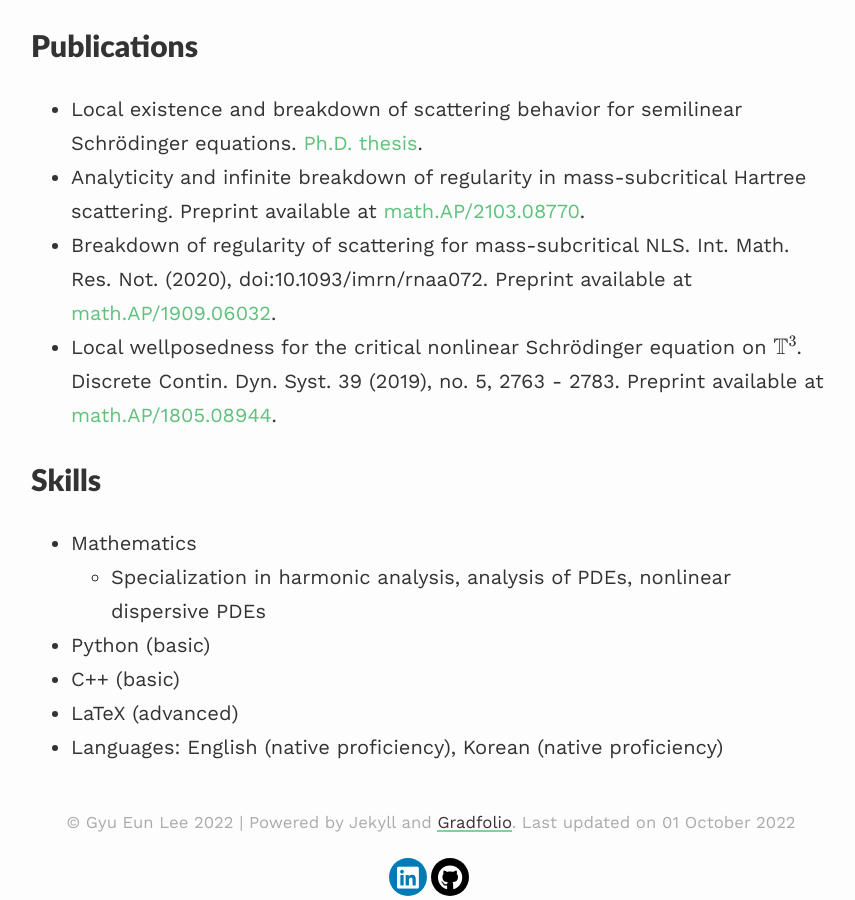
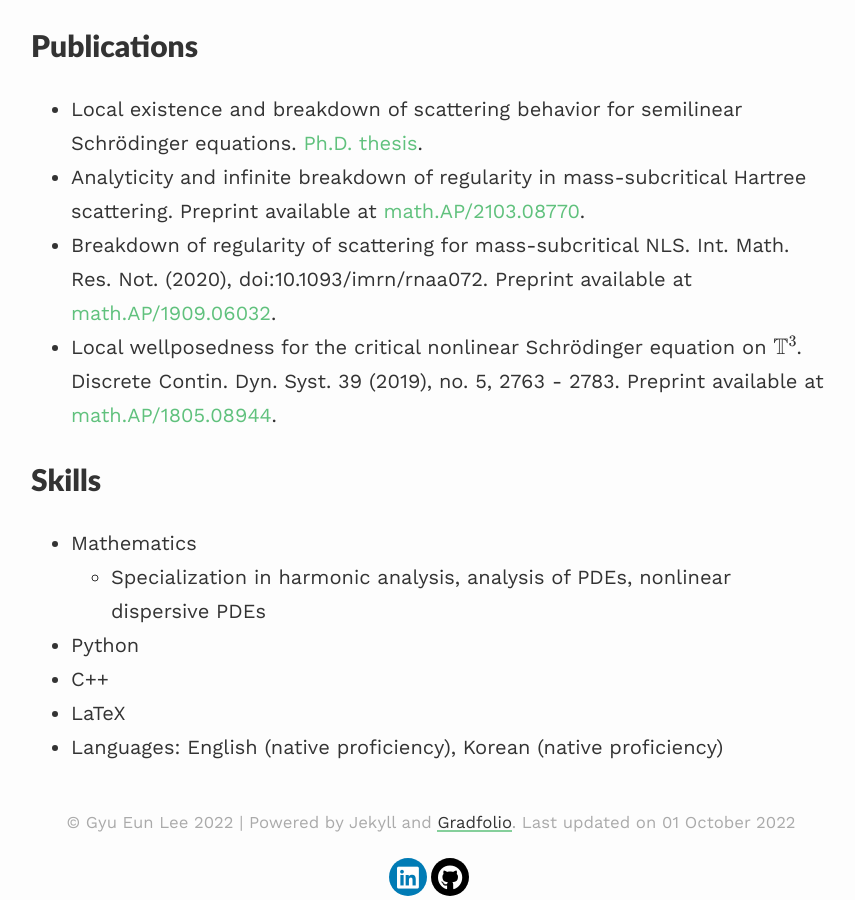
Before and after one commit to gyu-eun-lee/gyu-eun-lee.github.io, a Jekyll site: the page built from _pages/cv.md, in a window 1280 px wide and 900 px high, scrolled down 1252 px. Shown: the whole window, without its empty margins (209-1064 px from the left). Built offline with Jekyll 4.4.1, drawn with Linux system fonts in a browser that asks for light colours; nearby versions of some CDN libraries; formulas are drawn with MathJax 3.

Commit message:
Minor CV change

```diff
--- a/_pages/cv.md
+++ b/_pages/cv.md
@@ -40,7 +40,7 @@ published: true
 
 * Mathematics
   * Specialization in harmonic analysis, analysis of PDEs, nonlinear dispersive PDEs
-* Python (basic)
-* C++ (basic)
-* LaTeX (advanced)
+* Python
+* C++
+* LaTeX
 * Languages: English (native proficiency), Korean (native proficiency)
```
